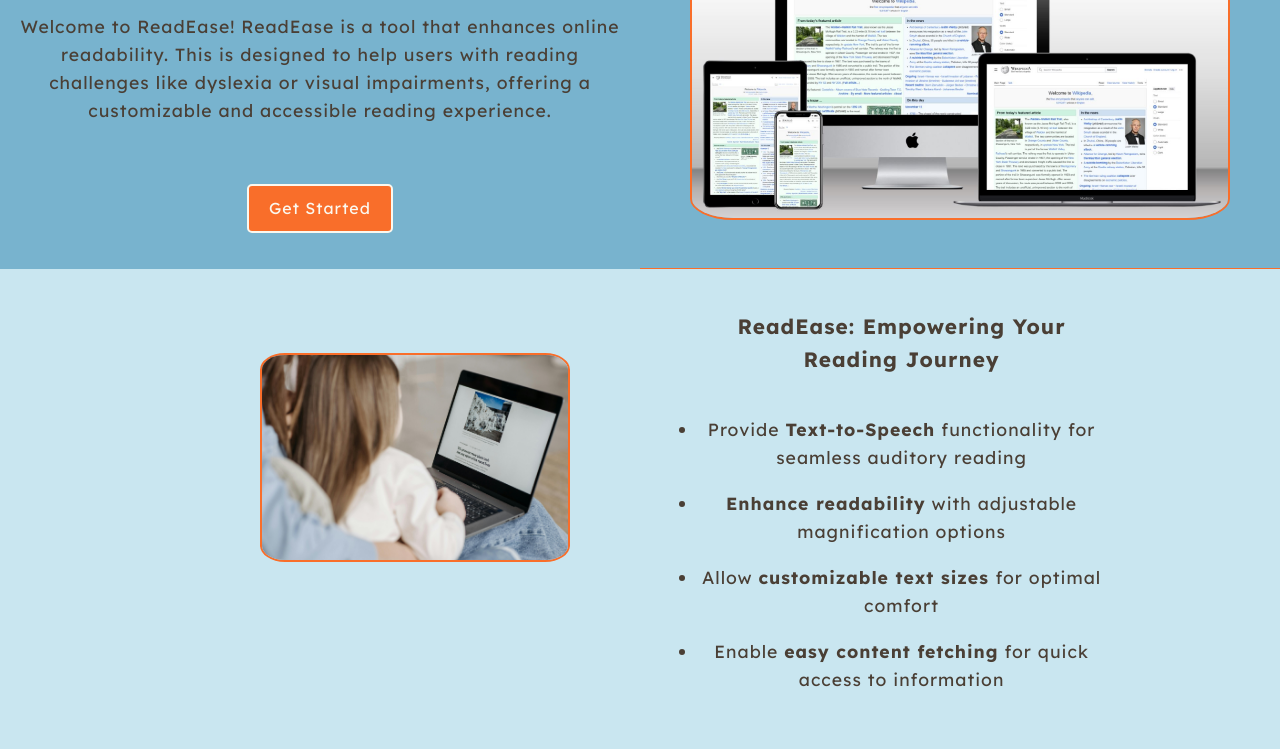
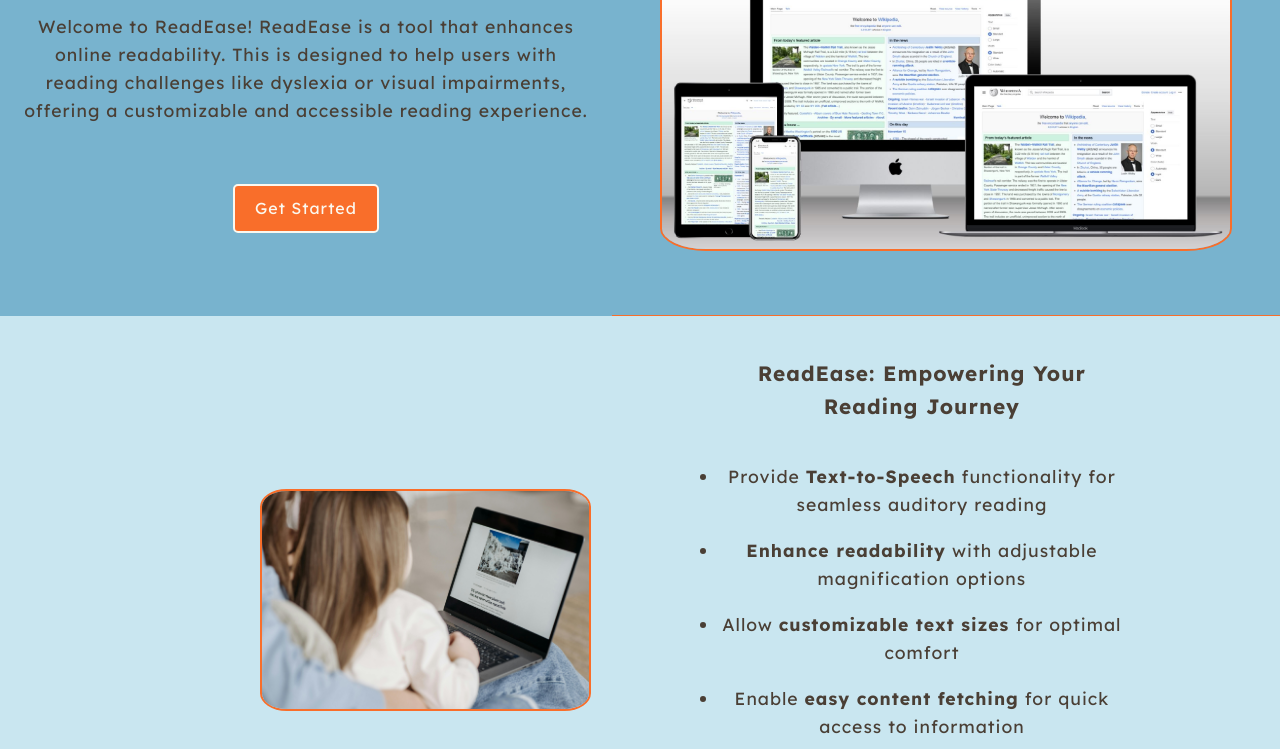
Before and after one commit to dimitri-edel/barrier-breakers, a website: page index.html in a window 1280 px wide. Shown: the part 216-965 px from the top of the page. Drawn offline with Linux system fonts and the light colour scheme.

Commit message:
updated styles for images

```diff
--- a/assets/css/index.css
+++ b/assets/css/index.css
@@ -84,15 +84,16 @@
 }
 
 /* Landing Section */
-.landing-mockup {
-    width: 100%;
+.landing-image {
+    width: 42%;
+    height: auto;
     display: flex;
     align-items: center;
     justify-content: center;
 }
 
-.landing-mockup > img {
-    width: 90%;
+.landing-image > img {
+    width: 100%;
     height: auto;
 }
 
@@ -253,7 +254,7 @@
         max-width: 100%;
     }
 
-    .landing-mockup > img {
+    .landing-image > img {
         width: 80%;
     }
 }
--- a/index.html
+++ b/index.html
@@ -27,7 +27,7 @@
                 <a class="landing-button" href="home.html" aria-label="Go to ReadEase Homepage to find out more">Get
                     Started</a>
             </div>
-            <div class="landing-mockup">
+            <div class="landing-mockup landing-image">
                 <img src="assets/images/landing-page/website-mockup-example-wikipediahome.jpg"
                     alt="image of site on different devices">
             </div>
```
